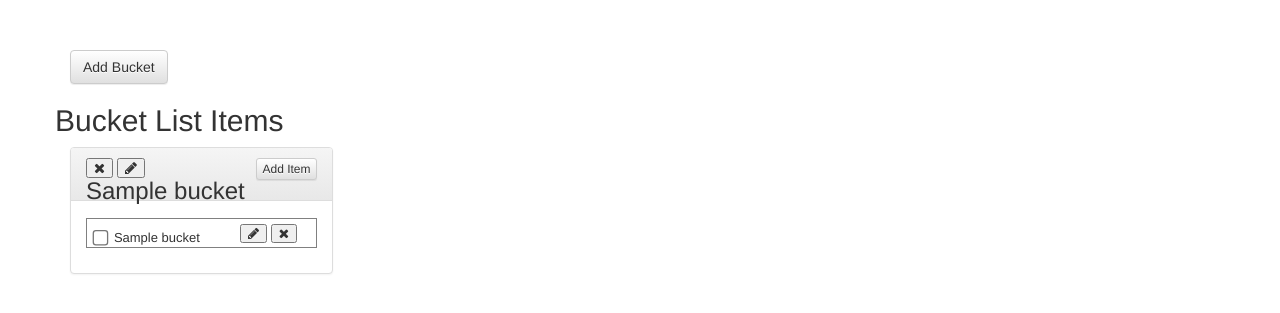
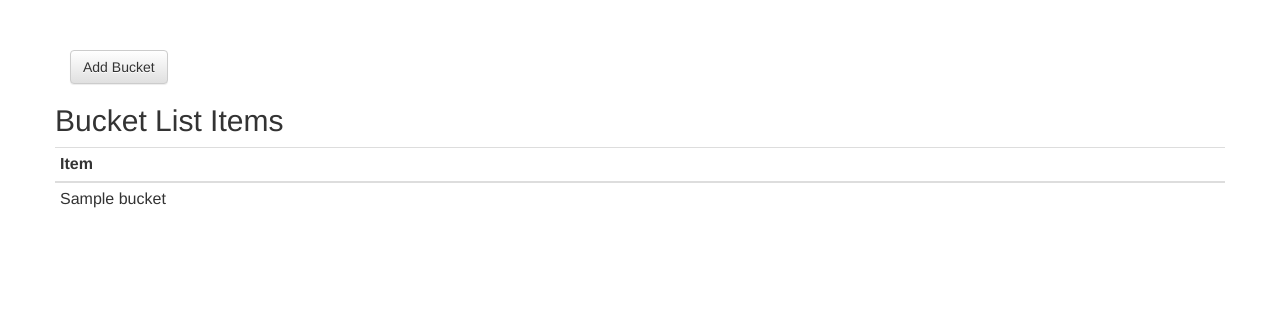
Before and after one commit to Tinahashaba/Bucketlist, a Flask app: template app/templates/mybucket.html in a window 1280 px wide. Shown: the part 50-363 px from the top of the page. Run offline with Flask 2, Linux system fonts and the light colour scheme; the template is opened without the code that fills it: most values are stand-ins (such as "Sample title", 1, 10 or a date in 2020).

Commit message:
Adding buckets

```diff
--- a/app/templates/mybucket.html
+++ b/app/templates/mybucket.html
@@ -39,32 +39,57 @@
 
     <div class="row">
         {% if buckets %}
+            <div class="table-condensed">
+                <table class="table table-condensed">
+                    <tr>
+                        <th>Item</th>
+{#                        <th>Edit</th>#}
+{#                        <th>Delete</th>#}
+                    </tr>
+                    <tbody>
+                    {% for key, bucket in buckets.items() %}
+                        <tr>
+                            <td>{{ bucket.bucket_name }}</td>
+                        </tr>
+                    {% endfor %}
+                    </tbody>
+                </table>
+            </div>
+        {% endif %}
 
-            {% for key, bucket in buckets.items() %}
-                <div class="col-sm-3 ">
-                    <div class="panel panel-default">
-                        <div class="panel-heading"><a href="#" class="btn btn-default btn-xs pull-right"
-                                                      data-toggle="modal"
-                                                      data-target="#create-item-modal">Add
-                            Item</a>
-                            <button><i class="fa fa-times" aria-hidden="true"></i></button>
-                            <button><i class="fa fa-pencil" aria-hidden="true"> </i></button>
-                            <h3 class="header">{{ bucket.name }}</h3>
+        <!--modal start-->
+        <div class="modal fade" tabindex="-1" role="dialog" id="create-bucket-modal">
+            <div class="modal-dialog modal-sm" role="document">
+                <div class="modal-content">
+                    <div class="modal-header">
+                        <button type="button" class="close" data-dismiss="modal" aria-label="Close"><span
+                                aria-hidden="true">&times;</span></button>
+                        <h4 class="modal-title">Add Item</h4>
+                    </div>
+                    <div class="modal-body">
+                        <div class="row">
+                            <div class="col-md-12">
+                                <form action="" class="form-horizontal" method="post">
+                                    <div class="form-group">
+                                        <div class="col-md-12 ">
+                                            <input type="text" class="form-control" placeholder="Item Name" name="name"
+                                                   required>
+                                        </div>
+                                    </div>
 
-                        </div>
-                        <div class="panel-body">
-                            <ul class="bucketlist">
-                                <li><input type="checkbox" class="pull-left itemcheck">
-                                    <div class="pull-left">{{ bucket.name }}</div>
-                                    <button><i class="fa fa-pencil" aria-hidden="true"></i></button>
-                                    <button><i class="fa fa-times" aria-hidden="true"></i></button>
-                                </li>
-                            </ul>
+                                    <div class="modal-footer">
+                                        <div class="col-md-7 col-md-offset-2">
+                                            <input type="submit" class="btn btn-primary" value="Add to Bucket">
+                                        </div>
+                                    </div>
+
+                                </form>
+                            </div>
                         </div>
                     </div>
                 </div>
-            {% endfor %}
-        {% endif %}
+            </div>
+        </div>
     </div>
 
 
```
